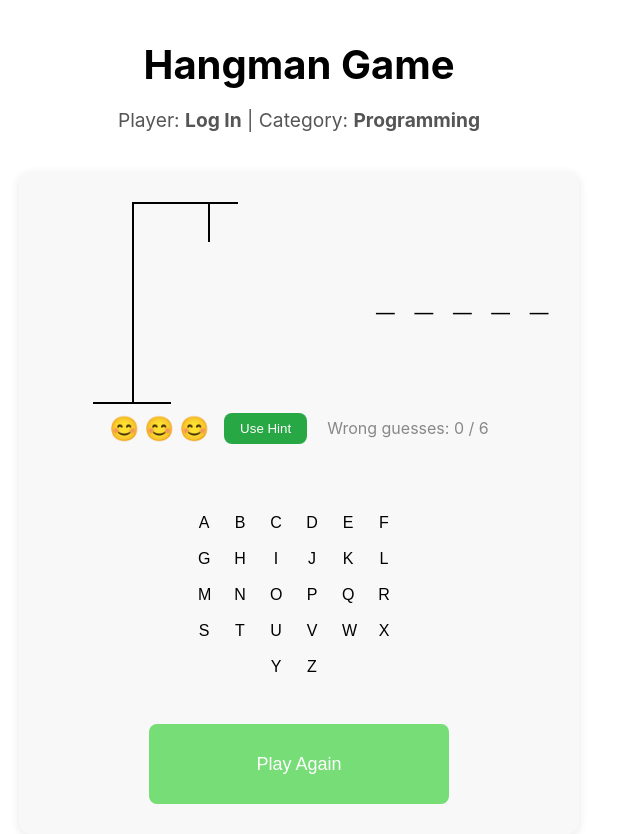
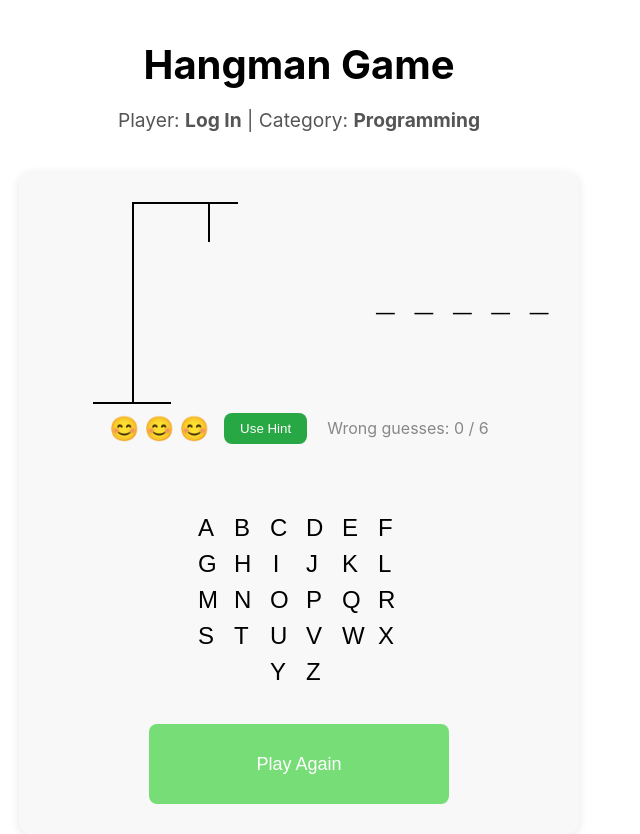
Before and after one commit to olkoki/React_Project, a React (Create React App) app in the folder hangman-game/: page / in a window 1280 px wide. Shown: the whole page, without its empty margins (341-981 px from the left). Built offline with nearby package versions, Linux system fonts and the light colour scheme; no server answers.

Commit message:
bigger letters in keyboard, line 19

```diff
--- a/hangman-game/src/components/Header.jsx
+++ b/hangman-game/src/components/Header.jsx
@@ -41,6 +41,7 @@ export default function Header({
       <p style={{ fontSize: "1rem", color: "#888" }}>
         Wrong guesses: {wrongGuesses} / {maxWrongGuesses}
       </p>*/}
+
     </header>
   );
 }
--- a/hangman-game/src/components/Keyboard.jsx
+++ b/hangman-game/src/components/Keyboard.jsx
@@ -16,6 +16,7 @@ function Keyboard({
           onClick={() => handleGuess(letter)}
           disabled={guessedLetters.includes(letter) || isWinner || isLoser}
           style={{
+            fontSize: "1.5rem",
             color:
               guessedLetters.includes(letter) &&
               word.toUpperCase().includes(letter)
@@ -23,6 +24,7 @@ function Keyboard({
                 : !guessedLetters.includes(letter)
                 ? "black"
                 : "red",
+
           }}
         >
           {letter}
```
